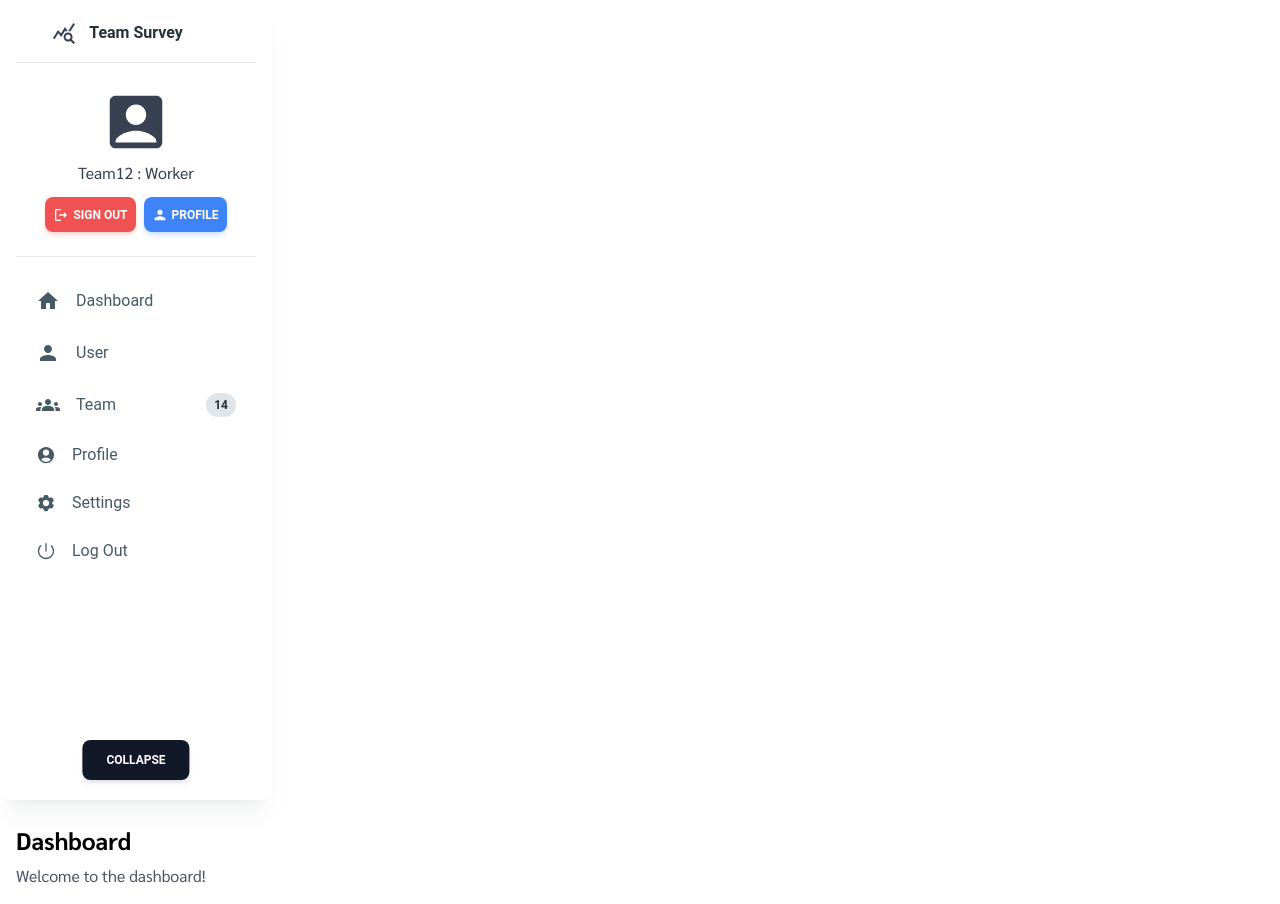
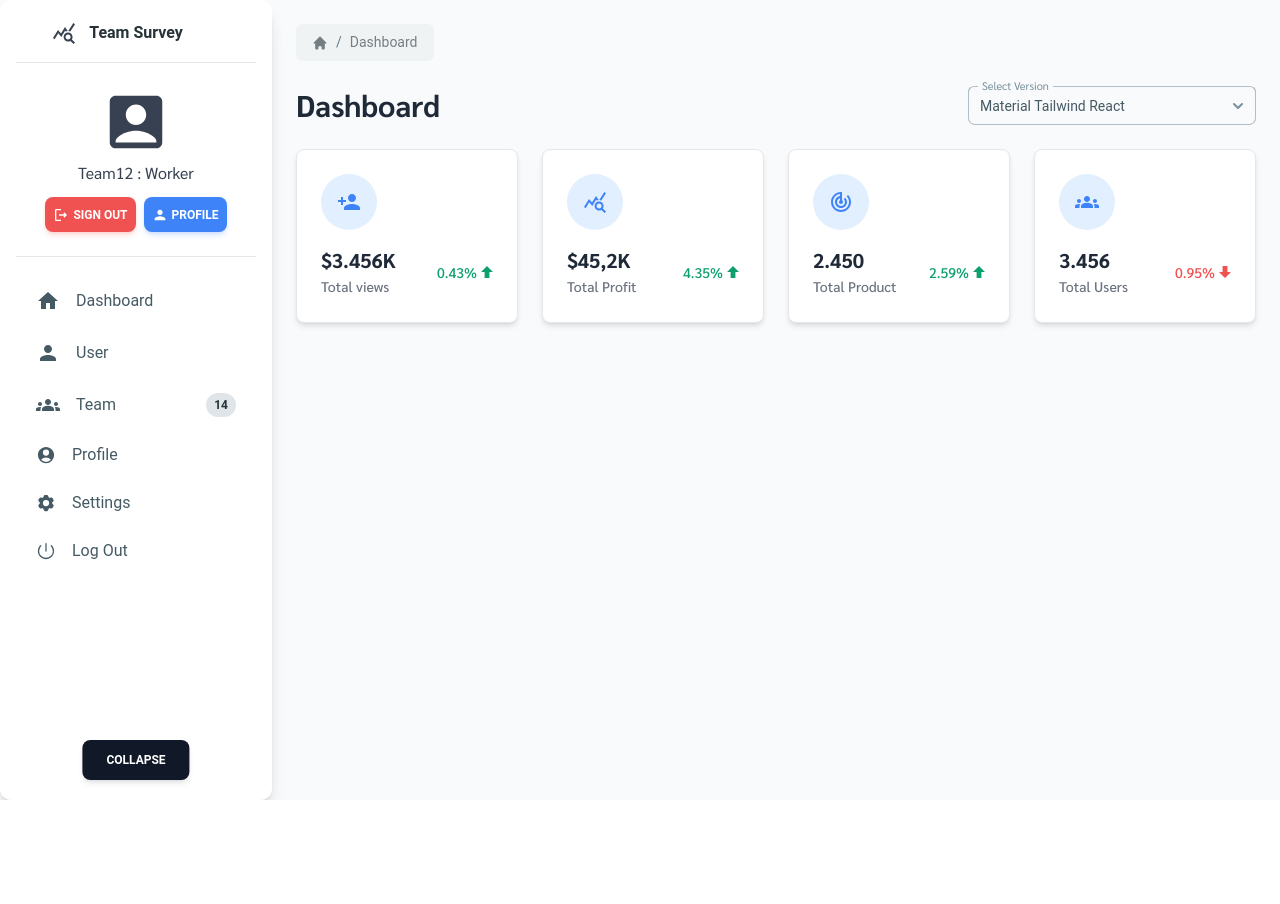
Before and after one commit to patt502090/Team-Survey, a Next.js app in the folder client/: page /dashboard in a window 1280 px wide. After the commit the page ends 800 px from the top, so only its background shows below. Built offline with nearby package versions, Linux system fonts and the light colour scheme.

Commit message:
update(Dashboard): add CardDataStats

```diff
--- /dev/null
+++ b/client/src/app/(main)/dashboard/page.tsx
@@ -0,0 +1,84 @@
+"use client";
+import DefaultSidebar from "../../../components/Sidebar";
+import MobileNavbar from "../../../components/MobileNavbar";
+import ResponsiveAppBar from "../../../components/AppBar";
+import CardDataStats from "@/components/CardData";
+import { BreadcrumbsWithIcon } from "../../../components/Breadcrumbs";
+import { ControlledSelect } from "../../../components/FilterSelect";
+import PersonAddIcon from "@mui/icons-material/PersonAdd";
+import QueryStatsIcon from "@mui/icons-material/QueryStats";
+import TrackChangesIcon from "@mui/icons-material/TrackChanges";
+import GroupsIcon from '@mui/icons-material/Groups';
+export default function Dashboard() {
+  return (
+    <div className="flex flex-col min-h-screen bg-gray-50">
+      {/* Mobile AppBar */}
+      <div className="md:hidden w-full">
+        <ResponsiveAppBar />
+      </div>
+
+      {/* Main Content */}
+      <div className="flex flex-1">
+        {/* Sidebar */}
+        <div className="hidden md:block  bg-white shadow-lg rounded-xl">
+          <DefaultSidebar />
+        </div>
+
+        {/* Dashboard Content */}
+        <main className="flex-1 p-6 space-y-6">
+          {/* Breadcrumbs */}
+          <div className="mb-6">
+            <BreadcrumbsWithIcon />
+          </div>
+          <div className="">
+            <div className="flex justify-between items-center mb-6">
+              <h1 className="text-3xl font-bold text-gray-800">Dashboard</h1>
+              <ControlledSelect />
+            </div>
+
+            {/* Stats Cards */}
+            <div className="grid grid-cols-1 gap-6 md:grid-cols-2 xl:grid-cols-4">
+              <CardDataStats
+                title="Total views"
+                total="$3.456K"
+                rate="0.43%"
+                levelUp
+              >
+                <PersonAddIcon />
+              </CardDataStats>
+              <CardDataStats
+                title="Total Profit"
+                total="$45,2K"
+                rate="4.35%"
+                levelUp
+              >
+                <QueryStatsIcon />
+              </CardDataStats>
+              <CardDataStats
+                title="Total Product"
+                total="2.450"
+                rate="2.59%"
+                levelUp
+              >
+                <TrackChangesIcon />
+              </CardDataStats>
+              <CardDataStats
+                title="Total Users"
+                total="3.456"
+                rate="0.95%"
+                levelDown
+              >
+               <GroupsIcon/>
+              </CardDataStats>
+            </div>
+          </div>
+        </main>
+      </div>
+
+      {/* Mobile Navbar at the bottom */}
+      <div className="fixed bottom-0 left-0 right-0 md:hidden bg-white shadow-lg">
+        <MobileNavbar />
+      </div>
+    </div>
+  );
+}
--- a/client/src/app/dashboard/page.tsx
+++ /dev/null
@@ -1,35 +0,0 @@
-"use client";
-import DefaultSidebar from "../../components/Sidebar";
-import MobileNavbar from "../../components/MobileNavbar";
-import { AppBar, Toolbar, Typography } from "@mui/material";
-import ResponsiveAppBar from "../../components/AppBar";
-
-export default function Dashboard() {
-  return (
-    <div className="flex flex-col min-h-screen">
-      {/* Mobile AppBar */}
-      <div className="md:hidden">
-        <ResponsiveAppBar position="sticky" />
-        <Toolbar>
-          {/* <Typography variant="h6">Dashboard</Typography> */}
-        </Toolbar>
-      </div>
-
-      {/* PC Sidebar */}
-      <div className="hidden md:block">
-        <DefaultSidebar />
-      </div>
-
-      {/* Main Content */}
-      <main className="flex-1 justify-center p-4 mt-2">
-        <h1 className="text-2xl font-bold">Dashboard</h1>
-        <p className="mt-2 text-gray-600">Welcome to the dashboard!</p>
-      </main>
-
-      {/* Mobile Navbar */}
-      <div className="fixed bottom-0 w-full md:hidden">
-        <MobileNavbar />
-      </div>
-    </div>
-  );
-}
--- /dev/null
+++ b/client/src/components/Breadcrumbs.tsx
@@ -0,0 +1,21 @@
+import { Breadcrumbs } from "@material-tailwind/react";
+
+export function BreadcrumbsWithIcon() {
+  return (
+    <Breadcrumbs>
+      <a href="#" className="opacity-60">
+        <svg
+          xmlns="http://www.w3.org/2000/svg"
+          className="h-4 w-4"
+          viewBox="0 0 20 20"
+          fill="currentColor"
+        >
+          <path d="M10.707 2.293a1 1 0 00-1.414 0l-7 7a1 1 0 001.414 1.414L4 10.414V17a1 1 0 001 1h2a1 1 0 001-1v-2a1 1 0 011-1h2a1 1 0 011 1v2a1 1 0 001 1h2a1 1 0 001-1v-6.586l.293.293a1 1 0 001.414-1.414l-7-7z" />
+        </svg>
+      </a>
+      <a href="Dashboard" className="opacity-60">
+        <span>Dashboard</span>
+      </a>
+    </Breadcrumbs>
+  );
+}
--- /dev/null
+++ b/client/src/components/CardData.tsx
@@ -0,0 +1,72 @@
+import React, { ReactNode } from "react";
+
+interface CardDataStatsProps {
+  title: string;
+  total: string;
+  rate: string;
+  levelUp?: boolean;
+  levelDown?: boolean;
+  children: ReactNode;
+}
+
+const CardDataStats: React.FC<CardDataStatsProps> = ({
+  title,
+  total,
+  rate,
+  levelUp,
+  levelDown,
+  children,
+}) => {
+  return (
+    <div className="rounded-lg border border-gray-200 bg-white p-6 shadow-md transition-transform transform hover:scale-105 duration-200">
+      <div className="flex justify-center items-center w-14 h-14 rounded-full bg-blue-100 text-blue-500">
+        {children}
+      </div>
+
+      <div className="mt-4 flex justify-between items-center">
+        <div>
+          <h4 className="text-xl font-semibold text-gray-800">{total}</h4>
+          <span className="text-sm font-medium text-gray-500">{title}</span>
+        </div>
+
+        <span
+          className={`flex items-center gap-1 text-sm font-medium ${
+            levelUp ? "text-green-500" : ""
+          } ${levelDown ? "text-red-500" : ""}`}
+        >
+          {rate}
+
+          {levelUp && (
+            <svg
+              className="w-3 h-3 text-green-500"
+              xmlns="http://www.w3.org/2000/svg"
+              viewBox="0 0 10 10"
+              fill="none"
+            >
+              <path
+                d="M5 0L10 5H7V10H3V5H0L5 0Z"
+                fill="currentColor"
+              />
+            </svg>
+          )}
+
+          {levelDown && (
+            <svg
+              className="w-3 h-3 text-red-500"
+              xmlns="http://www.w3.org/2000/svg"
+              viewBox="0 0 10 10"
+              fill="none"
+            >
+              <path
+                d="M5 10L0 5H3V0H7V5H10L5 10Z"
+                fill="currentColor"
+              />
+            </svg>
+          )}
+        </span>
+      </div>
+    </div>
+  );
+};
+
+export default CardDataStats;
--- /dev/null
+++ b/client/src/components/FilterSelect.tsx
@@ -0,0 +1,22 @@
+import React from "react";
+import { Select, Option } from "@material-tailwind/react";
+
+export function ControlledSelect() {
+  const [value, setValue]:any = React.useState("react");
+
+  return (
+    <div className="w-72">
+      <Select
+        label="Select Version"
+        value={value}
+        onChange={(val) => setValue(val)}
+      >
+        <Option value="html">Material Tailwind HTML</Option>
+        <Option value="react">Material Tailwind React</Option>
+        <Option value="vue">Material Tailwind Vue</Option>
+        <Option value="angular">Material Tailwind Angular</Option>
+        <Option value="svelte">Material Tailwind Svelte</Option>
+      </Select>
+    </div>
+  );
+}
--- a/client/src/components/Sidebar.tsx
+++ b/client/src/components/Sidebar.tsx
@@ -35,7 +35,7 @@ export default function DefaultSidebar() {
 
   return (
     <Card
-      className={`h-screen w-full transition-all duration-300 p-4 shadow-xl shadow-blue-gray-900/5 ${
+      className={`h-screen w-full transition-all duration-300 shadow-xl shadow-blue-gray-900/5 p-4  ${
         collapsed ? "max-w-[4rem]" : "max-w-[17rem]"
       }`}
     >
```
